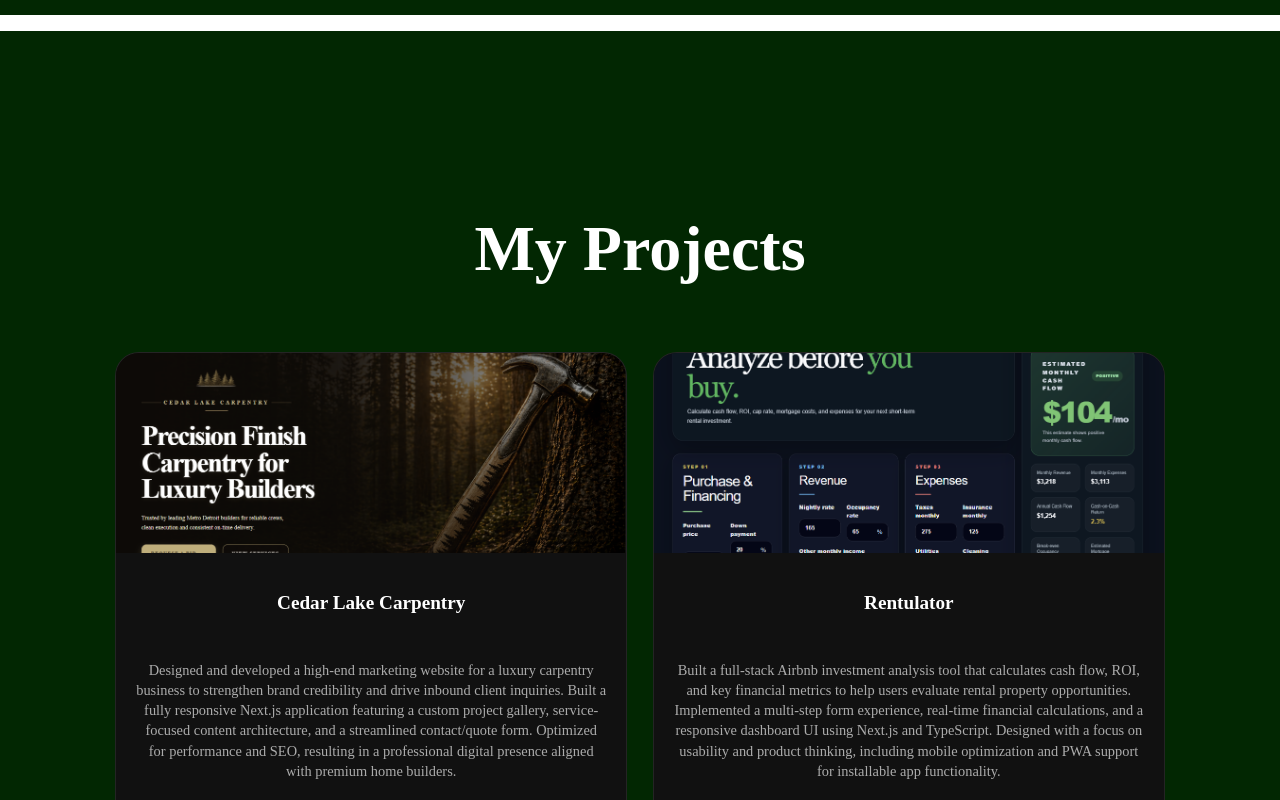
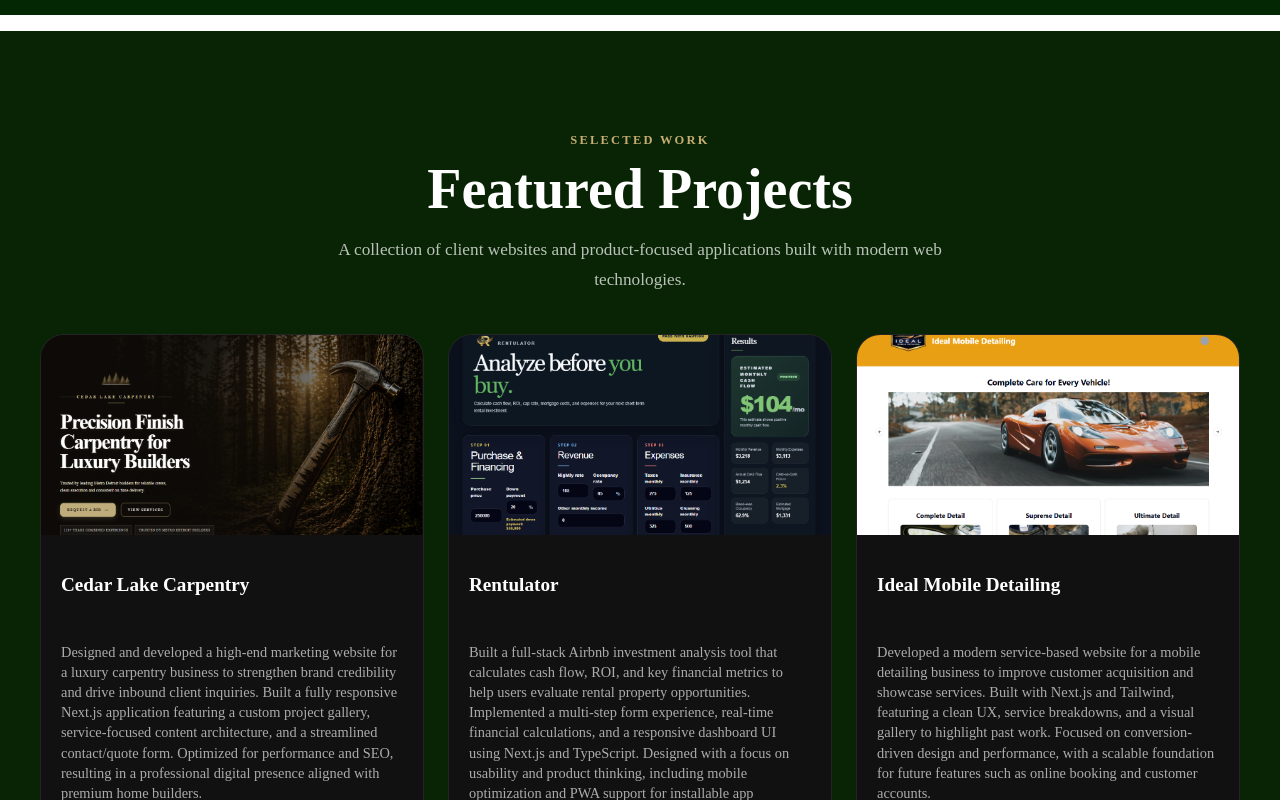
Before and after one commit to codiemaureen/codieCodes, a Next.js app: page / in a window 1280 px wide. Shown: the part 4160-4960 px from the top of the page. Built offline with nearby package versions, Linux system fonts and the light colour scheme; a web font is replaced by a local one.

Commit message:
Adding grid layout for project section

```diff
--- a/src/app/component/Projects.jsx
+++ b/src/app/component/Projects.jsx
@@ -1,30 +1,47 @@
 "use client";
+
 import { useEffect, useState } from "react";
 import Project from "./Project";
-import styles from "./Projects.module.css"
+import styles from "./Projects.module.css";
 
 const ProjectList = () => {
-  let [projects, setProjects] = useState([]);
+  const [projects, setProjects] = useState([]);
 
   useEffect(() => {
-    fetch("/projects.json")
-      .then((response) => response.json())
-      .then((data) => setProjects(data.projects))
-      .catch((error) => console.error("Error fetching projects:", error));
+    const getProjects = async () => {
+      try {
+        const response = await fetch("/projects.json");
+
+        if (!response.ok) {
+          throw new Error("Failed to fetch projects");
+        }
+
+        const data = await response.json();
+        setProjects(data.projects || []);
+      } catch (error) {
+        console.error("Error fetching projects:", error);
+      }
+    };
+
+    getProjects();
   }, []);
-  // projects = projects.slice(0, 4);
+
   return (
-    <div id="projects" className={styles.projects}>
-      <h2 className={styles.projectsTitle} >{'My Projects'}</h2>
+    <section id="projects" className={styles.projects}>
+      <div className={styles.projectsHeader}>
+        <p className={styles.eyebrow}>Selected Work</p>
+        <h2 className={styles.projectsTitle}>Featured Projects</h2>
+        <p className={styles.projectsSubtitle}>
+          A collection of client websites and product-focused applications built with modern web technologies.
+        </p>
+      </div>
+
       <div className={styles.projectsContainer}>
-
         {projects.map((project) => (
-          <div key={project.id} className={styles.projectsItems}>
-            <Project project={project} />
-          </div>
+          <Project key={project.id} project={project} />
         ))}
       </div>
-    </div>
+    </section>
   );
 };
 
--- a/src/app/component/Projects.module.css
+++ b/src/app/component/Projects.module.css
@@ -1,32 +1,59 @@
-.projects{
-  display: flex;
-  flex-direction: column;
-  padding: 10% 0;
-  min-width: 100vw;
-  background-color: rgb(2, 39, 2);
-  color: white;
+.projects {
+  background: #082404;
+  padding: clamp(4rem, 8vw, 7rem) 1rem;
+}
+
+.projectsHeader {
+  width: min(900px, 100%);
+  margin: 0 auto 2.5rem;
   text-align: center;
 }
 
-.projectsContainer{
-  display: flex;
-  justify-content: center;
-  flex-wrap: wrap;
+.eyebrow {
+  margin: 0 0 0.75rem;
+  color: #c6ad73;
+  font-size: 0.78rem;
+  font-weight: 800;
+  letter-spacing: 0.18em;
+  text-transform: uppercase;
 }
 
-.projectsItems{
-  width: 40vw;
-  margin: 1%;
-  padding: 0;
-  border-bottom-left-radius: .5rem;
-  border-bottom-right-radius: .5rem;
+.projectsTitle {
+  margin: 0;
+  color: #ffffff;
+  font-size: clamp(2rem, 5vw, 3.5rem);
+  line-height: 1.05;
 }
 
-@media screen and (max-width: 1080px) {
-  .projectsTitle{
-    padding: 10vh 0;
-  }
-  .projectsItems{
-    width: 80vw;
+.projectsSubtitle {
+  max-width: 680px;
+  margin: 1rem auto 0;
+  color: rgba(255, 255, 255, 0.72);
+  font-size: clamp(0.95rem, 2vw, 1.08rem);
+  line-height: 1.7;
+}
+
+.projectsContainer {
+  width: min(1200px, 100%);
+  margin: 0 auto;
+  display: grid;
+  grid-template-columns: repeat(3, minmax(0, 1fr));
+  gap: 1.5rem;
+  align-items: stretch;
+}
+
+@media (max-width: 1050px) {
+  .projectsContainer {
+    grid-template-columns: repeat(2, minmax(0, 1fr));
   }
 }
+
+@media (max-width: 720px) {
+  .projects {
+    padding: 4rem 1rem;
+  }
+
+  .projectsContainer {
+    grid-template-columns: 1fr;
+  }
+}
```
